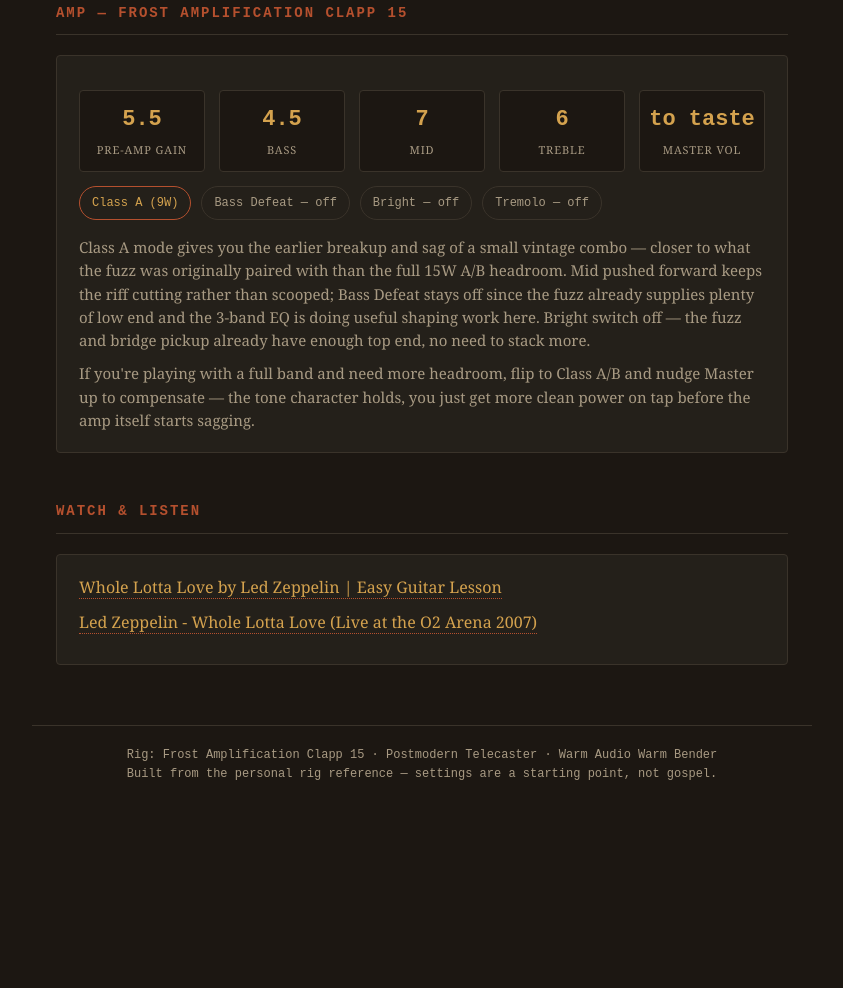
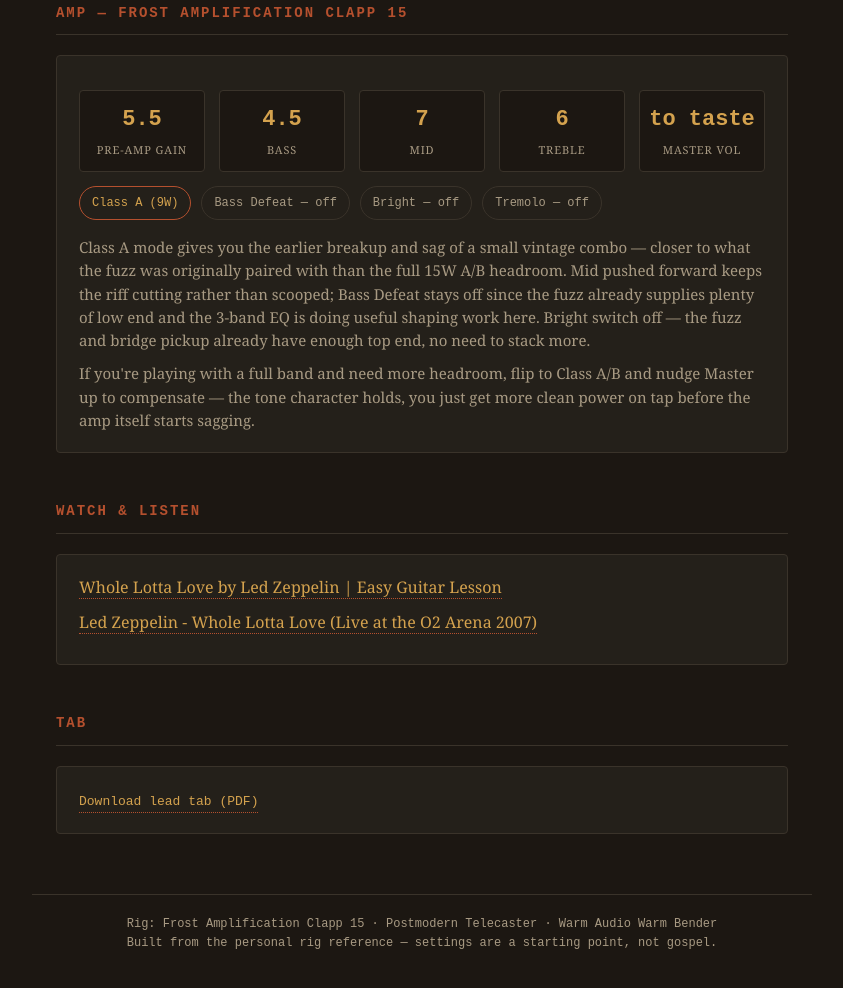
Before and after one commit to bedhouse-ux/tone-guides-V2, a plain HTML site: page Led Zeppelin/Whole Lotta Love — Tone Guide.html in a window 1280 px wide. Shown: the part 3263-4251 px from the top of the page, without its empty margins (218-1061 px from the left). Before the commit the page ends 4107 px from the top, so only its background shows below. Drawn offline with Linux system fonts and the light colour scheme.

Commit message:
Update Whole Lotta Love — Tone Guide.html

```diff
--- a/Led Zeppelin/Whole Lotta Love — Tone Guide.html
+++ b/Led Zeppelin/Whole Lotta Love — Tone Guide.html
@@ -147,7 +147,7 @@
     </ul>
   </div>
 </section>
-
+<section> <h2>Tab</h2> <div class="card"> <a class="tab-link" href="Whole%20Lotta%20Love%20%E2%80%94%20Lead%20Tab.pdf" target="_blank">Download lead tab (PDF)</a> </div> </section>
 </main>
 
 <footer>
```
